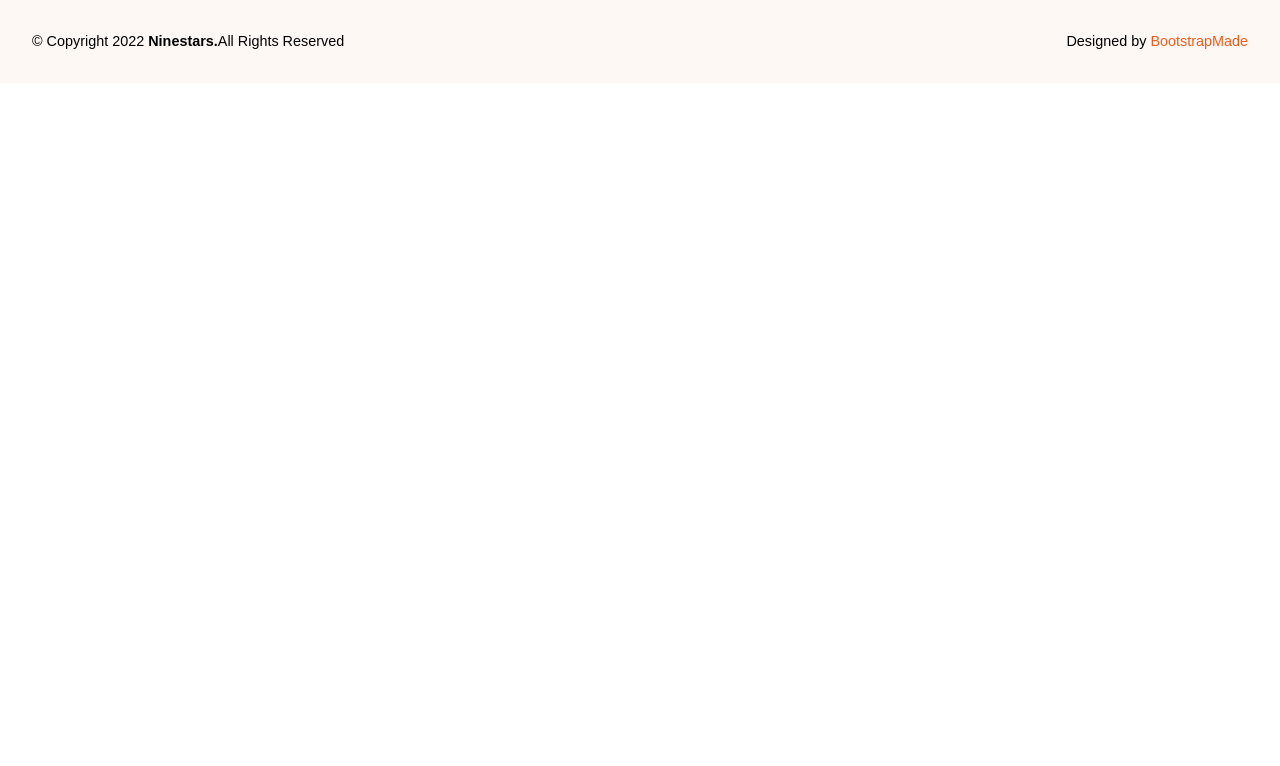
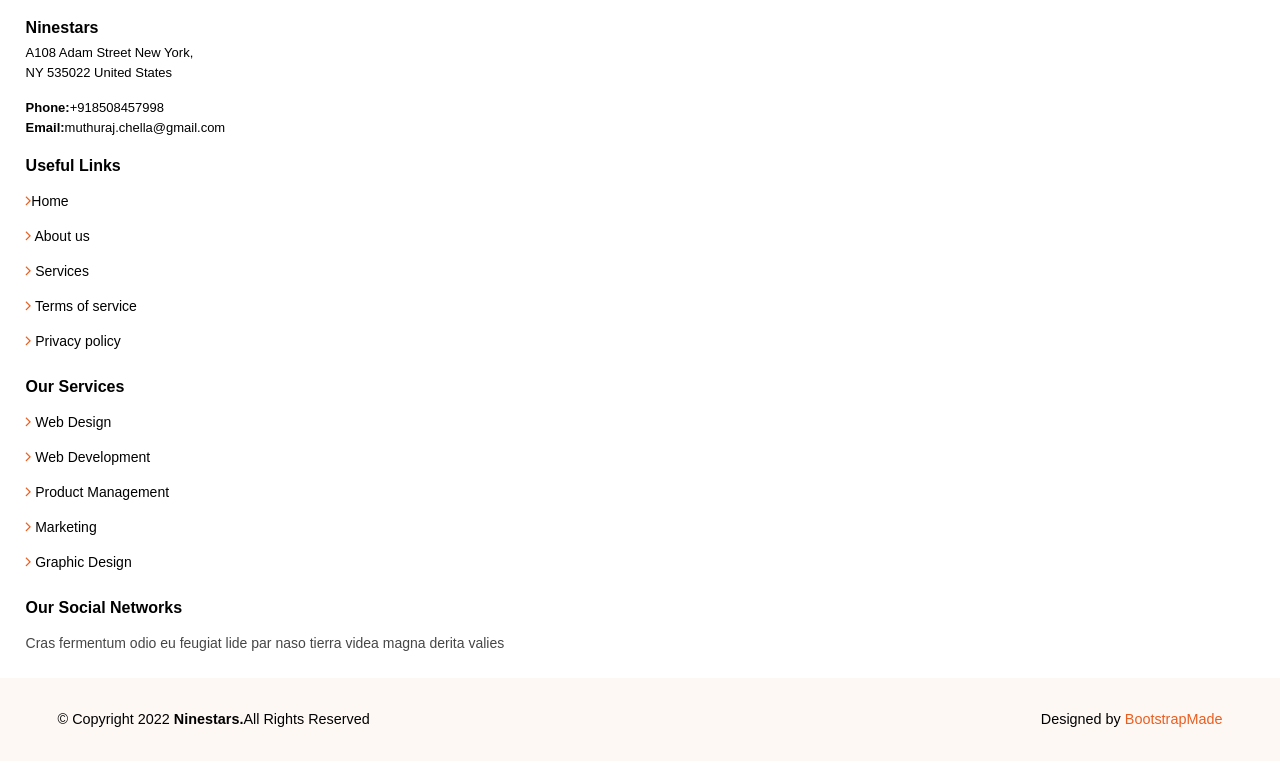
Before and after one commit to muthurajchella/Responsive-web-page, a plain HTML site: page ninestart/index.html in a window 1280 px wide. Drawn offline with Linux system fonts and the light colour scheme.

Commit message:
20.10.22

```diff
--- a/ninestart/css/main.css
+++ b/ninestart/css/main.css
@@ -1,8 +1,162 @@
 .container{
     width: auto;
     height: auto;
+    margin-left: 2%;
+    margin-right: 2%;
     box-sizing: border-box;
 }
+/* Footer Start */
+
+
+/* Footer End */
+.footer{
+    width: 100%;
+    height: auto;
+    box-sizing: border-box;
+}
+
+.footer-flex{
+    width: 100%;
+    height: auto;
+    /* display: flex;
+    justify-content: space-between; */
+    box-sizing: border-box;
+}
+
+.footer-box1{
+    width: 100%;
+    height: auto;
+    padding-top: 20px;
+    box-sizing: border-box;
+}
+
+.footer-box1 h1{
+    font-family: sans-serif;
+    font-size: 16px;
+    font-weight: 600;
+    color: black;
+}
+
+.footer-box1 p{
+    font-family: sans-serif;
+    font-size: 13px;
+    line-height: 20px;
+    padding-top: 7px;
+    padding-bottom: 15px;
+}
+
+.footer-box1 a{
+    font-family: sans-serif;
+    font-size: 13px;
+    line-height: 20px;
+    padding-top: 7px;
+    text-decoration: none;
+    color: black;
+    line-height: 20px;
+    padding-top: 30px;
+}
+
+.footer-box1 a b{
+    font-weight: 600;
+}
+
+.footer-box2{
+    margin-top: 20px;
+    width: 100%;
+    height: auto;
+    box-sizing: border-box;
+}
+
+.footer-box2 h1{
+    font-family: sans-serif;
+    font-size: 16px;
+    font-weight: 600;
+    padding-bottom: 10px;
+}
+
+
+.footer-box2 ul li a{
+    text-decoration: none;
+    font-family: sans-serif;
+    font-size: 14px;
+    line-height: 35px;
+    color: black;
+}
+
+.footer-box2 ul li a i{
+    font-size: 16px;
+    color: #eb5d1e;
+}
+
+
+.footer-box3{
+    margin-top: 20px;
+    width: 100%;
+    height: auto;
+    box-sizing: border-box;
+}
+
+.footer-box3 h1{
+    font-family: sans-serif;
+    font-size: 16px;
+    font-weight: 600;
+    padding-bottom: 10px;
+}
+
+
+.footer-box3 ul li a{
+    text-decoration: none;
+    font-family: sans-serif;
+    font-size: 14px;
+    line-height: 35px;
+    color: black;
+}
+
+.footer-box3 ul li a i{
+    font-size: 16px;
+    color: #eb5d1e;
+}
+
+.footer-box4{
+    width: 100%;
+    height: auto;
+    box-sizing: border-box;
+}
+
+.footer-box4 h1{
+    font-family: sans-serif;
+    font-size: 16px;
+    font-weight: 600;
+    margin-top: 20px;
+}
+
+.footer-box4 p{
+    font-family: sans-serif;
+    font-size: 14px;
+    color: rgb(71, 70, 70);
+    margin-top: 20px;
+}
+
+.footer-box4 ul{
+    display: flex;
+    margin-top: 10px;
+    box-sizing: border-box;
+}
+.footer-box4 ul li{
+    list-style: none;
+    padding-left: 10px;
+}
+
+.footer-box4 ul li a{
+    text-decoration: none;
+    font-size: 16px;
+}
+
+.footer-box4 ul li a i{
+    font-size: 17px;
+    color: white;
+}
+
 
 
 /* Legel Start */
--- a/ninestart/index.html
+++ b/ninestart/index.html
@@ -7,8 +7,72 @@
     <title>Nine Star</title>
     <link rel="stylesheet" href="css/rest.css">
     <link rel="stylesheet" href="css/main.css">
+    <link rel="stylesheet" href="https://cdnjs.cloudflare.com/ajax/libs/font-awesome/4.7.0/css/font-awesome.min.css">
 </head>
 <body>
+<!--Footer Start-->
+    <section class="footer">
+        <div class="container">
+            <div class="footer-flex">
+                <div class="footer-box1">
+                    <h1>Ninestars</h1>
+                    <p>
+                        A108 Adam Street
+                        New York, <br> NY 535022
+                        United States
+                    </p>
+                    <a href="Emailt:muthuraj.chella@gmail.com"><b>Phone:</b><span>+918508457998</span></a> <br>
+                    <a href="Emailt:muthuraj.chella@gmail.com"><b>Email:</b><span>muthuraj.chella@gmail.com</span>
+                    </a>
+                </div>
+                <div class="footer-box2">
+                    <h1>Useful Links</h1>
+                    <ul>
+                        <li><a href=""><i class="fa fa-angle-right"></i>Home</a></li>
+                        <li><a href=""><i class="fa fa-angle-right"></i>
+                            About us</a></li>
+                        <li><a href=""><i class="fa fa-angle-right"></i>
+                            Services</a></li>
+                        <li><a href=""><i class="fa fa-angle-right"></i>
+                            Terms of service</a></li>
+                        <li><a href=""><i class="fa fa-angle-right"></i>
+                            Privacy policy</a></li>
+                    </ul>
+                </div>
+                <div class="footer-box3">
+                    <h1>Our Services
+                    </h1>
+                    <ul>
+                        <li><a href=""><i class="fa fa-angle-right"></i>
+                            Web Design</a></li>
+                        <li><a href=""><i class="fa fa-angle-right"></i>
+                            Web Development</a></li>
+                        <li><a href=""><i class="fa fa-angle-right"></i>
+                            Product Management</a></li>
+                        <li><a href=""><i class="fa fa-angle-right"></i>
+                            Marketing</a></li>
+                        <li><a href=""><i class="fa fa-angle-right"></i>
+                            Graphic Design</a></li>
+                    </ul>
+                </div>
+                <div class="footer-box4">
+                    <h1>Our Social Networks</h1>
+                    <p>
+                        Cras fermentum odio eu feugiat lide par naso tierra videa magna derita valies
+                    </p>
+                    <ul>
+                        <li><a href=""><i class="fa fa-instagram"></i></a></li>
+                        <li><a href=""><i class="fa fa-twitter"></i></a></li>
+                        <li><a href=""><i class="fa fa-facebook"></i></a></li>
+                        <li><a href=""><i class="fa fa-skype"></i></a></li>
+                        <li><a href=""><i class="fa fa-linkedin"></i></a></li>
+                    </ul>
+                </div>
+            </div>
+        </div>
+
+    </section>
+<!--Footer End-->
 <!--Legal Start-->
     <section class="legal">
         <div class="container">
```
